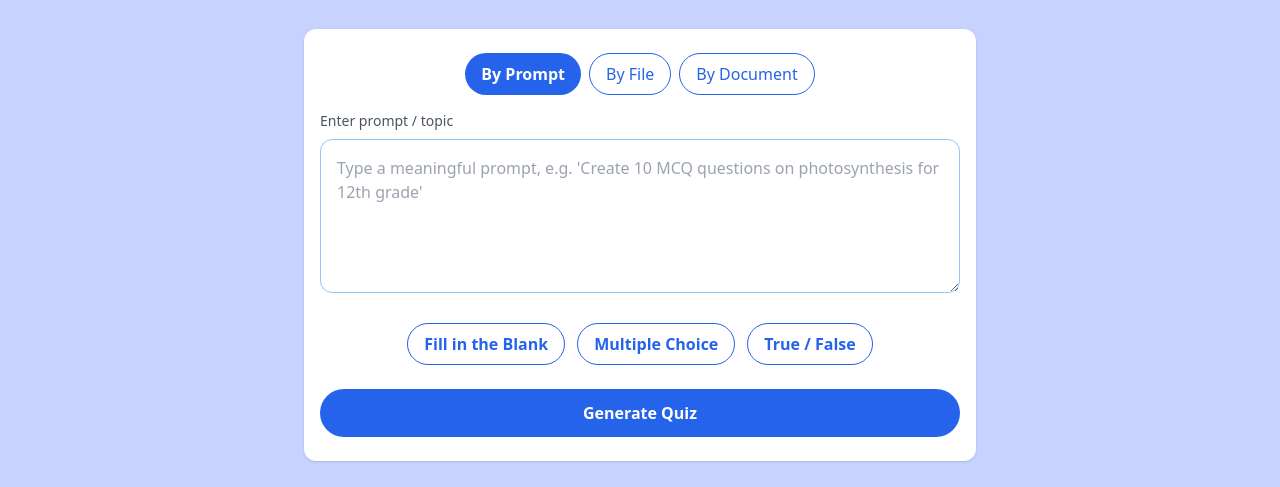
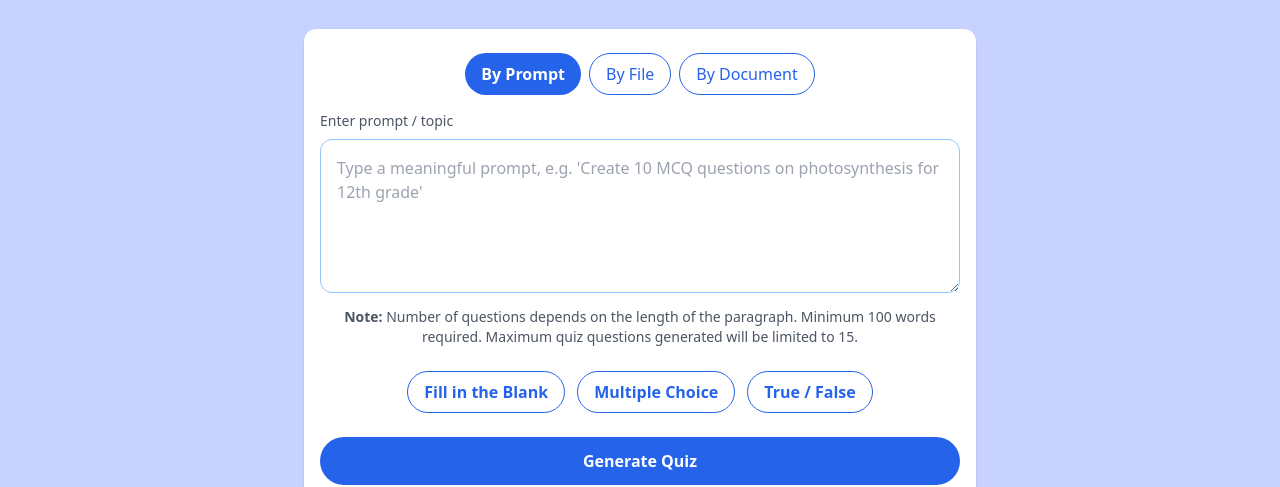
Before and after one commit to Vaibhav-nhayade/SEM3, a plain HTML site: page index.html in a window 1280 px wide. Shown: the part 349-836 px from the top of the page. Drawn offline with nearby package versions, Linux system fonts and the light colour scheme.

Commit message:
Update index.html

```diff
--- a/index.html
+++ b/index.html
@@ -83,6 +83,9 @@
 
           <label class="block text-left text-sm text-gray-600 mb-2">Enter prompt / topic</label>
           <textarea id="mainInput" rows="5" class="w-full border border-blue-300 rounded-xl p-4 focus:outline-none focus:ring-2 focus:ring-blue-300" placeholder="Type a meaningful prompt, e.g. 'Create 10 MCQ questions on photosynthesis for 12th grade'"></textarea>
+          <p class="mt-2 text-sm text-gray-600">
+  <strong>Note:</strong> Number of questions depends on the length of the paragraph. Minimum 100 words required. Maximum quiz questions generated will be limited to 15.
+</p>
 
           <!-- Quiz type buttons above Generate -->
           <div class="flex justify-center gap-3 mt-6 mb-4 flex-wrap">
```
